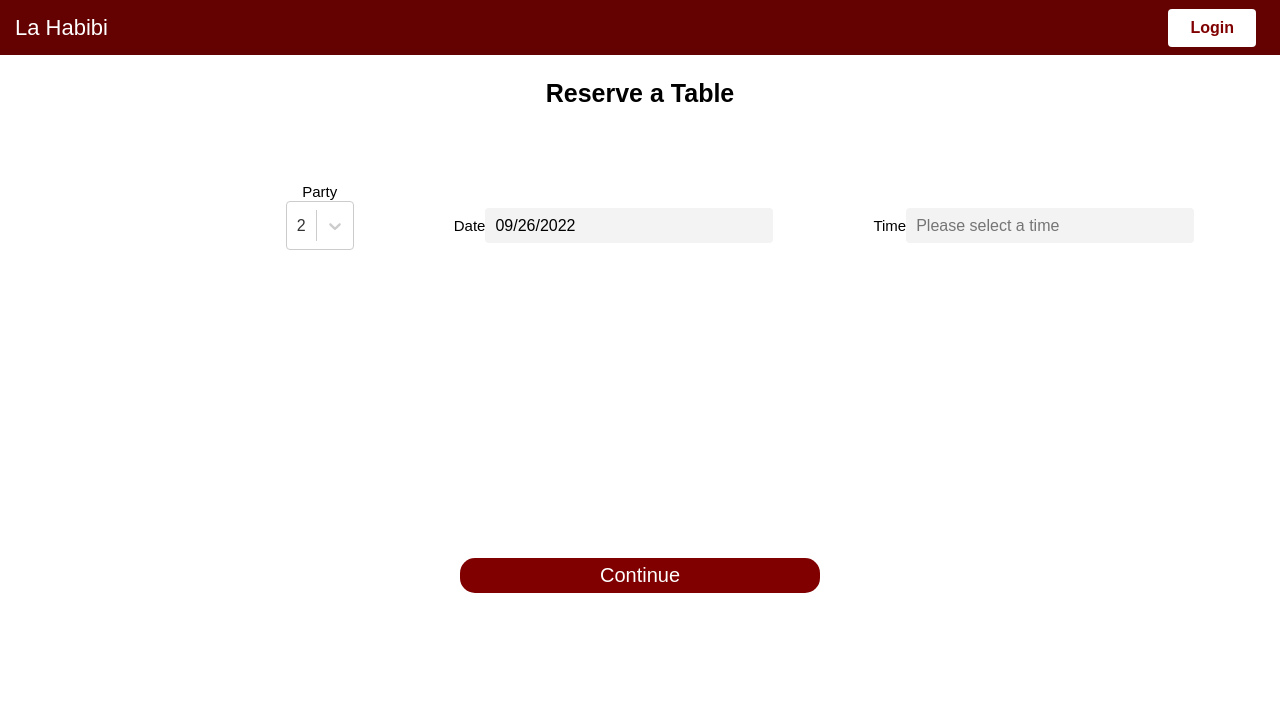
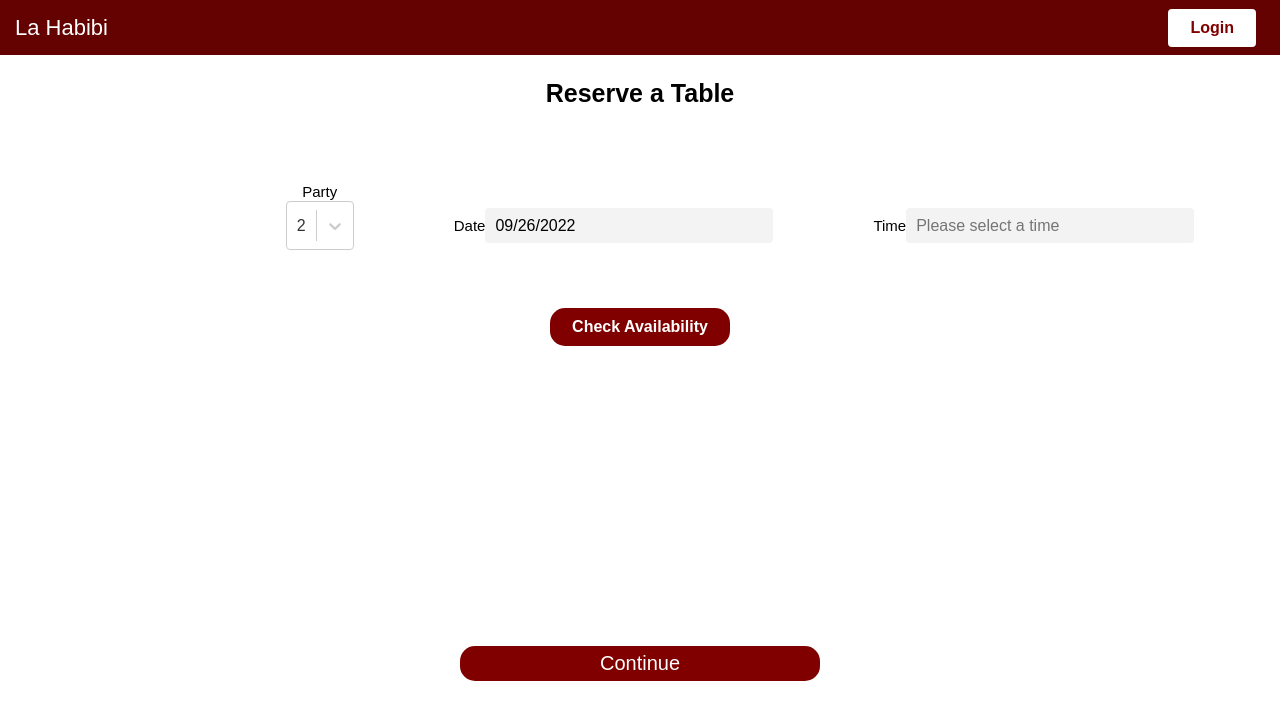
Before and after one commit to oohhgabe/Restaurant-Reservation-App, a React (Create React App) app in the folder frontend/: page /reserve in a window 1280 px wide. Shown: the top 720 px of the page. Built offline with nearby package versions, Linux system fonts and the light colour scheme.

Commit message:
Added traffic and framework for showing available tables

```diff
--- a/frontend/src/App.js
+++ b/frontend/src/App.js
@@ -15,12 +15,13 @@ function App() {
       <Router>
         <Routes>
           <Route path="/message" element={<Message />} />
-          <Route path="/reserveForm" element={<ReservationForm />} />
+
           <Route element={<NavLayout />}>
             <Route path="/" exact element={<Home />} />
             <Route path="/login" element={<Login />} />
             <Route path="/reserve" element={<Reserve />} />
             <Route path="/register" element={<Register />} />
+            <Route path="/reserveForm" element={<ReservationForm />} />
           </Route>
         </Routes>
       </Router>
--- a/frontend/src/pages/Reserve.css
+++ b/frontend/src/pages/Reserve.css
@@ -28,7 +28,6 @@ label.reserve {
   width: fit-content;
   font-weight: 400;
 }
-
 input[type="submit"].reserve {
   font-size: 20px;
   font-family: sans-serif;
@@ -39,3 +38,7 @@ input[type="submit"].reserve {
   cursor: pointer;
   margin-top: 300px;
 }
+
+input[type="submit"].reserve:hover {
+  background-color: hsl(0, 100%, 29%);
+}
--- a/frontend/src/pages/Reserve.js
+++ b/frontend/src/pages/Reserve.js
@@ -6,14 +6,63 @@ import setHours from "date-fns/setHours";
 import setMinutes from "date-fns/setMinutes";
 import "react-datepicker/dist/react-datepicker.css";
 import "./Reserve.css";
+import styled from "styled-components";
+
+const Error = styled.h2`
+  color: red;
+  font-size: 16px;
+  align-items: center;
+  margin-top: 25px;
+`;
+
+const Message = styled.h2`
+  color: black;
+  font-size: 18px;
+  align-items: center;
+  margin-top: 25px;
+`;
+
+const Button = styled.button`
+  border-radius: 4px;
+  background: maroon;
+  padding: 10px 22px;
+  color: white;
+  outline: none;
+  border: none;
+  border-radius: 15px;
+  cursor: pointer;
+  transition: all 0.2s ease-in-out;
+  text-decoration: none;
+  margin-top: 50px;
+  font-weight: bold;
+  font-size: 16px;
+  &:hover {
+    transition: all 0.2s ease-in-out;
+    background: hsl(0, 100%, 35%);
+    color: white;
+  }
+`;
 
 function Reserve() {
   let navigate = useNavigate();
 
+  const holidays = ["11", "74", "10", "1224", "1225", "1231"];
+  let totalTables = {
+    sits4: 5,
+    sits2: 5,
+  };
+
+  const [error, setError] = useState("");
+  const [message, setMessage] = useState("");
+  const [available, setAvailable] = useState(false);
   const [partySize, setPartySize] = useState(2);
   const [selectedDate, setSelectedDate] = useState(new Date());
   const [selectedTime, setSelectedTime] = useState(null);
-  const [details, setDetails] = useState({});
+  const [details, setDetails] = useState({
+    party: 2,
+    date: new Date(),
+    time: "",
+  });
 
   const options = [
     { value: 1, label: "1" },
@@ -38,10 +87,68 @@ function Reserve() {
     { value: 20, label: "20" },
   ];
 
-  const handleChange = (event) => {};
+  const handleChange = (event) => {
+    setDetails({ ...details, [event.target.name]: event.target.value });
+  };
+
+  const showTables = async () => {
+    let size = partySize;
+    let count4 = 0;
+    let count2 = 0;
+    let totalCount = 0;
+    let tables4Available = totalTables.sits4;
+    let tables2Available = totalTables.sits2;
+    console.log(totalTables.sits4);
+    while (4 <= size && tables4Available != 0) {
+      size -= 4;
+      tables4Available -= 1;
+      count4 += 1;
+    }
+    if (tables4Available == 0 || size < 4) {
+      while (2 <= size && tables2Available != 0) {
+        size -= 2;
+        tables2Available -= 1;
+        count2 += 1;
+      }
+    }
+    if (count2 == 0 && count4 > 1) {
+      setMessage(
+        `${count4} tables that sit 4 were combined and are available.`
+      );
+    } else if (count2 == 0 && count4 == 1) {
+      setMessage(`${count4} table that sits 4 is available.`);
+    } else if (count4 == 0 && count2 > 1) {
+      setMessage(
+        `${count2} tables that sit 2 were combined and are available.`
+      );
+    } else if (count4 == 0 && count4 == 1) {
+      setMessage(`${count2} table that sits 2 is available.`);
+    } else if (count2 != 0 && count4 != 0) {
+      setMessage(
+        `${count2} table(s) of 2 and ${count4} table(s) of 4 were combined and are available.`
+      );
+    }
+    totalTables.sits4 -= count4;
+    totalTables.sits2 -= count2;
+    console.log(totalTables.sits4);
+    if (totalTables.sits4 == 0 && totalTables.sits2 == 0) {
+      setMessage(`No tables available. Choose another day.`);
+      setAvailable(false);
+    } else setAvailable(true);
+  };
 
   const handleSubmit = async (event) => {
     event.preventDefault();
+
+    setDetails({
+      party: partySize,
+      date: selectedDate,
+      time: selectedTime,
+    });
+
+    const value = { details };
+    console.log(value);
+
     navigate("/reserveForm");
   };
   return (
@@ -60,7 +167,10 @@ function Reserve() {
               isSearchable={true}
               name="party"
               options={options}
-              onChange={handleChange}
+              onChange={(party) => {
+                details.party = party.value;
+                setPartySize(party.value);
+              }}
             />
           </div>
           <div className="form-group-middle">
@@ -70,7 +180,24 @@ function Reserve() {
             <DatePicker
               selected={selectedDate}
               name="date"
-              onChange={setSelectedDate}
+              onChange={(date) => {
+                details.date = date;
+                let month = date.getUTCMonth() + 1;
+                let day = date.getUTCDate() - 1;
+                let result = "" + month + day;
+                totalTables.sits4 = 5;
+                totalTables.sits2 = 5;
+                if (
+                  holidays.includes(result) ||
+                  date.getDay() == 6 ||
+                  date.getDay() == 0
+                )
+                  setError(
+                    "Note you selected a high traffic day, which requires a $10 hold fee in case of a no-show."
+                  );
+                else setError("");
+                setSelectedDate(date);
+              }}
               minDate={new Date()}
               required
             />
@@ -81,7 +208,10 @@ function Reserve() {
             </label>
             <DatePicker
               selected={selectedTime}
-              onChange={setSelectedTime}
+              onChange={(time) => {
+                details.time = selectedTime;
+                setSelectedTime(time);
+              }}
               placeholderText="Please select a time"
               name="time"
               showTimeSelect
@@ -95,10 +225,16 @@ function Reserve() {
             />
           </div>
         </div>
+        {error != "" ? <Error>{error}</Error> : ""}
+        <div className="table">
+          <Button onClick={showTables} disabled={true}>
+            Check Availability
+          </Button>
+          {message != "" ? <Message>{message}</Message> : ""}
+        </div>
         <input type="submit" className="reserve" value="Continue"></input>
       </form>
     </div>
   );
 }
-
 export default Reserve;
```
